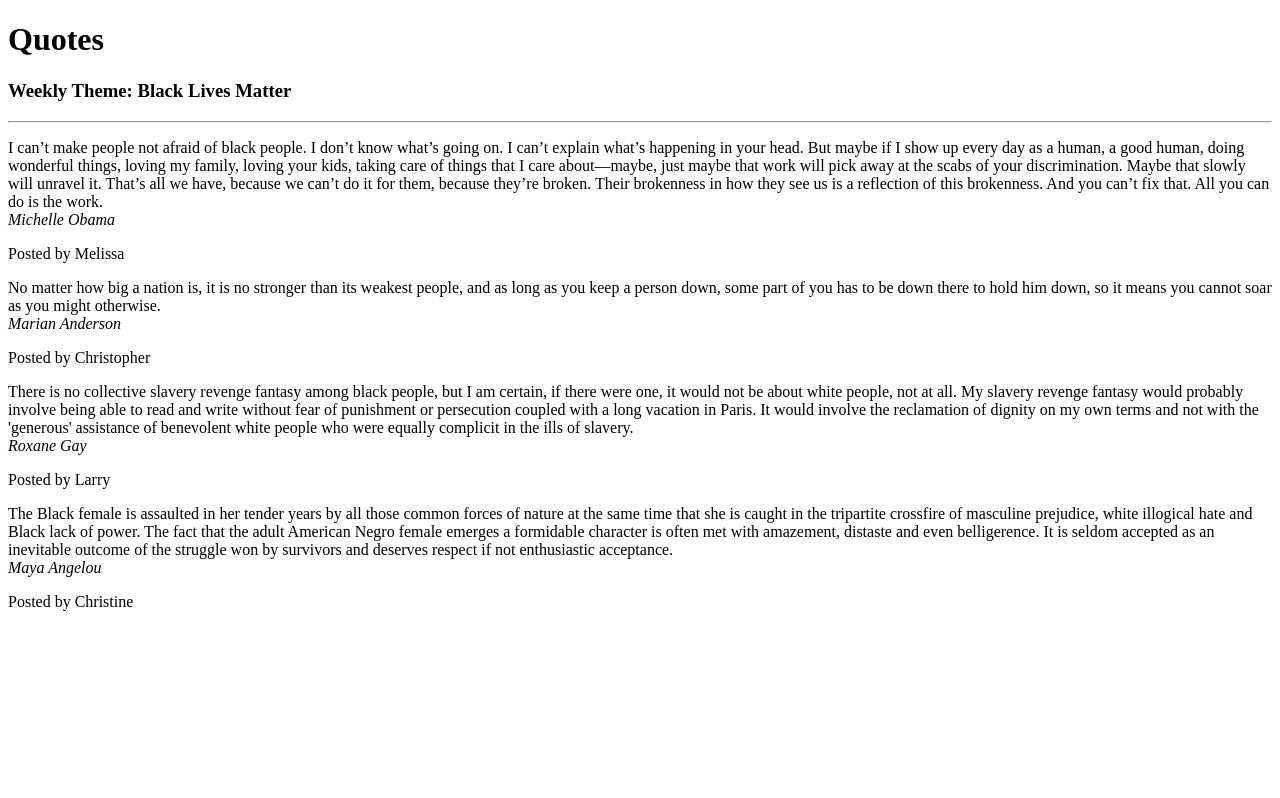
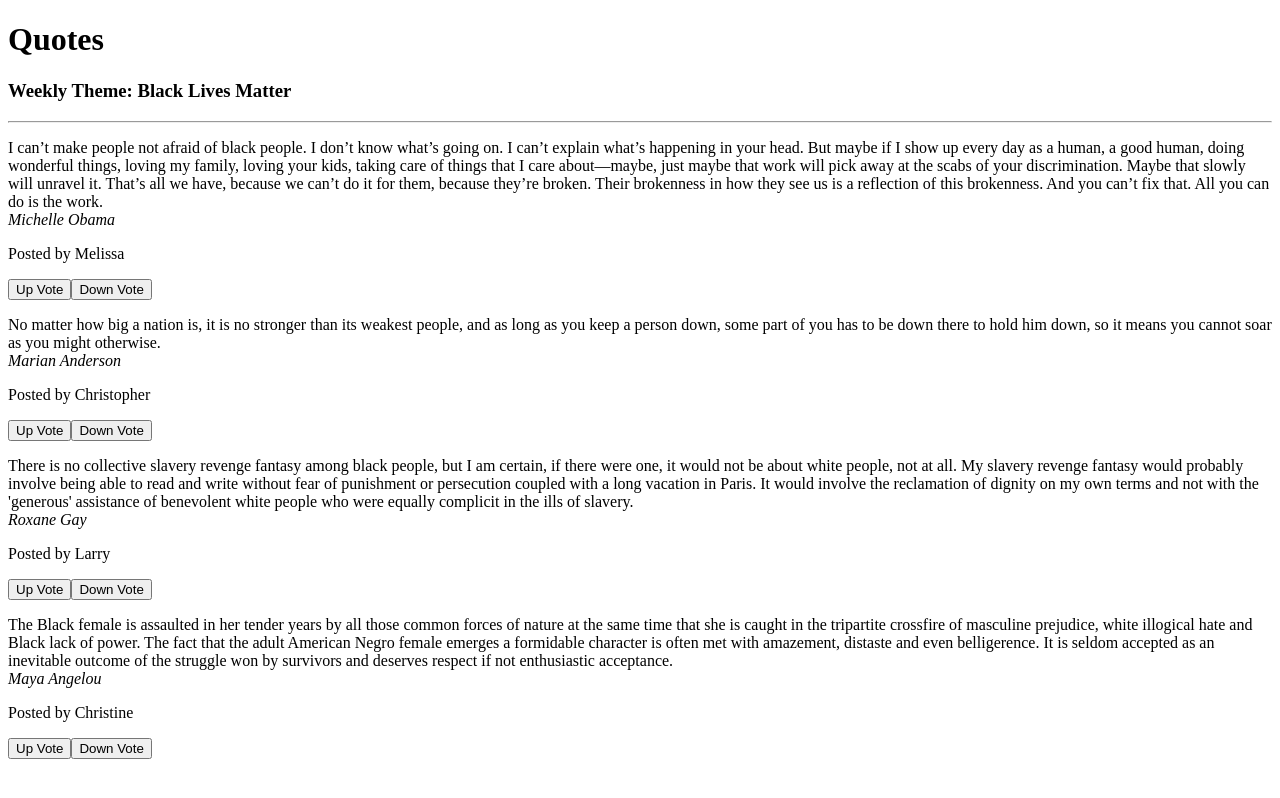
Before and after one commit to Makena-Maryann/Quotes, an Angular app: page / in a window 1280 px wide. Built offline with nearby package versions, Linux system fonts and the light colour scheme.

Commit message:
Add upvote and downvote buttons

```diff
--- a/src/app/quote/quote.component.html
+++ b/src/app/quote/quote.component.html
@@ -3,9 +3,11 @@
   <h3>Weekly Theme: Black Lives Matter</h3>
   <hr />
 
-  <p *ngFor="let quote of quotes">
+  <p *ngFor="let quote of quotes; let i = index">
     {{ quote.statement }} <br />
     <em>{{ quote.author }}</em>
     <app-quote-detail [quote]="quote"></app-quote-detail>
+    <button (click)="upVotes(i)">Up Vote</button>
+    <button (click)="downVotes(i)">Down Vote</button>
   </p>
 </div>
```
